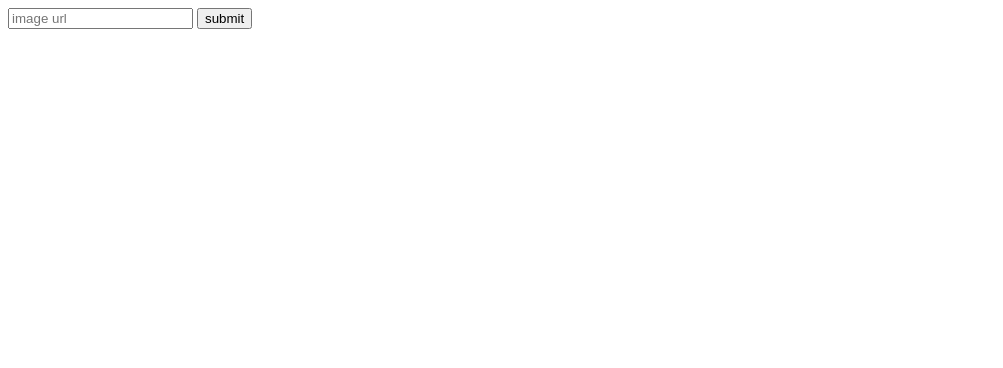
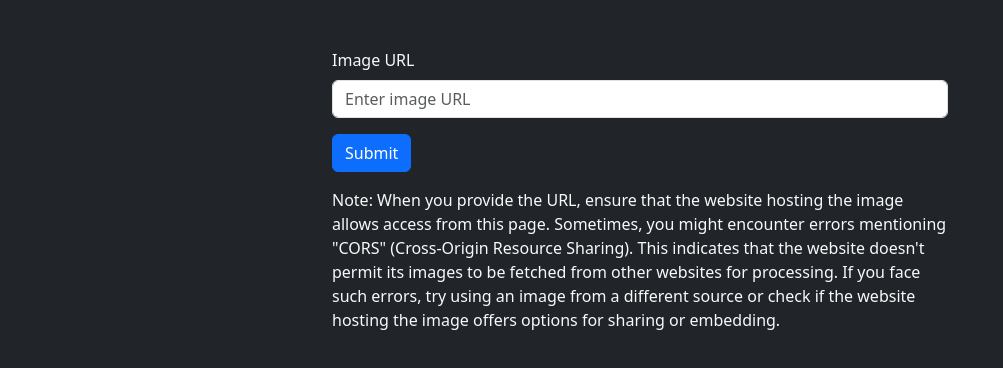
Before and after one commit to Sukhress-Warun/remove-background, a website: page index.html in a window 1280 px wide. Shown: the whole page, without its empty margins (0-1003 px from the left). Drawn offline with nearby package versions, Linux system fonts and the light colour scheme.

Commit message:
ui changes

```diff
--- a/index.html
+++ b/index.html
@@ -4,11 +4,39 @@
     <meta charset="UTF-8">
     <meta name="viewport" content="width=device-width, initial-scale=1.0">
     <title>Remove Background</title>
+    <!-- Bootstrap CSS -->
+    <link href="https://cdn.jsdelivr.net/npm/bootstrap@5.3.0-alpha1/dist/css/bootstrap.min.css" rel="stylesheet">
 </head>
-<body>
-    <form action="/api/remove_background" method="POST">
-        <input type="text" name="url" placeholder="image url">
-        <input type="submit" value="submit">
-    </form>
+<body class="bg-dark text-light">
+    <div class="container-fluid mt-5">
+        <div class="row mt-3">
+            <form class="col-lg-6 col-10 mx-auto" action="/api/remove_background" method="POST">
+                <label for="imageUrl" class="form-label">Image URL</label>
+                <input type="text" class="form-control text-light" id="imageUrl" name="url" placeholder="Enter image URL" onchange="updateImage(this.value)">
+                <button type="submit" class="btn btn-primary mt-3">Submit</button>
+            </form>
+        </div>
+        <div class="row mt-3">
+            <div class="col-lg-6 col-10 mx-auto">
+                <p class="">Note: When you provide the URL, ensure that the website hosting the image allows access from this page. Sometimes, you might encounter errors mentioning "CORS" (Cross-Origin Resource Sharing). This indicates that the website doesn't permit its images to be fetched from other websites for processing. If you face such errors, try using an image from a different source or check if the website hosting the image offers options for sharing or embedding.</p>
+            </div>
+        </div>
+        <div class="row mt-3">
+            <div class=" col-lg-6 col-10 mx-auto">
+                <img class="mx-auto" id="displayImage" src="#" alt="image in url" width="auto" height="500px" style="display: none;" >
+            </div>
+        </div>
+    </div>
+
+    <!-- Bootstrap Bundle with Popper -->
+    <script src="https://cdn.jsdelivr.net/npm/bootstrap@5.3.0-alpha1/dist/js/bootstrap.bundle.min.js"></script>
+
+    <script>
+        function updateImage(url) {
+            let displayImage = document.getElementById('displayImage');
+            displayImage.src = url;
+            displayImage.style.display = url ? 'block' : 'none';
+        }
+    </script>
 </body>
 </html>
```
